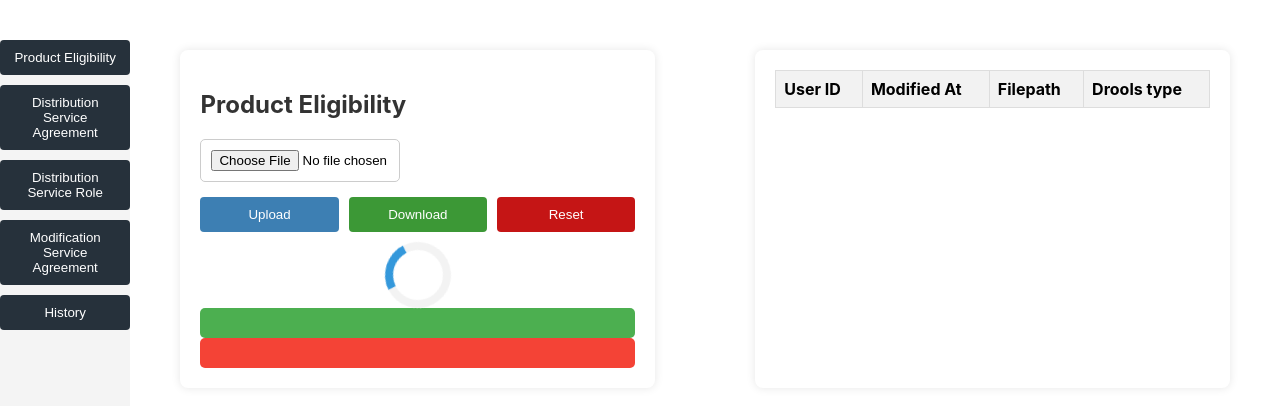
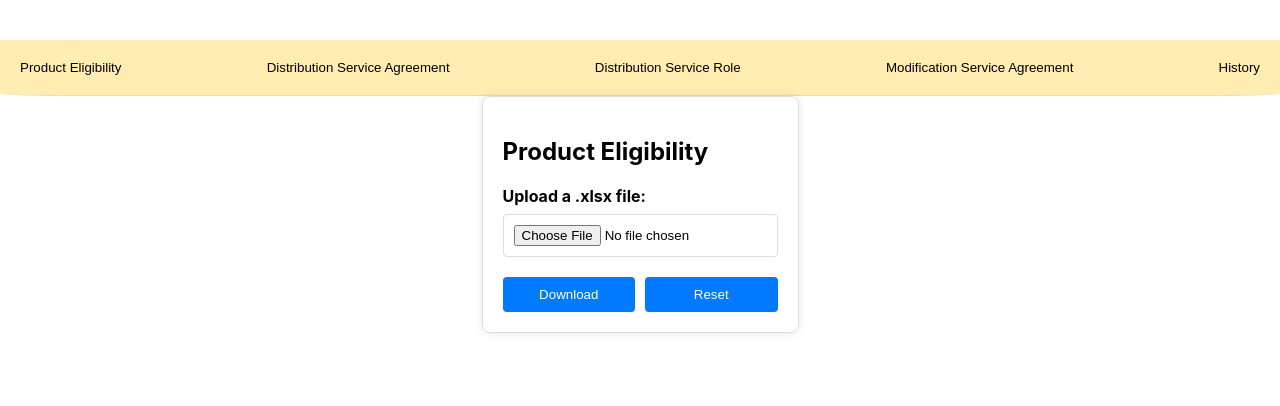
Before and after one commit to yeshdmits/demo-ui, a React (Create React App) app: page /drools in a window 1280 px wide. Both pictures are taken after a click on the button "Product Eligibility". Shown: the top 406 px of the page. Built offline with nearby package versions, Linux system fonts and the light colour scheme.

Commit message:
Small fixes

```diff
--- a/src/App.js
+++ b/src/App.js
@@ -6,7 +6,7 @@ import Drools from "./component/drools/Drools"
 
 function App() {
   return (
-    <Drools />
+    <div><Drools /></div>
   //   <Router>
   //     <Routes>
   //       <Route path="/" element={<Home/>} />
--- a/src/component/Button.js
+++ b/src/component/Button.js
@@ -1,8 +1,8 @@
 import React from 'react';
 
 
-const Button = ({ children, handleClick }) => {
-    return <button onClick={handleClick}>{children}</button>
+const Button = ({ children, handleClick, className }) => {
+    return <button className={className} onClick={handleClick}>{children}</button>
 }
 
 export default Button;
--- a/src/component/Loader.js
+++ b/src/component/Loader.js
@@ -1,6 +1,7 @@
 import React from 'react';
 
-const Loader = () => (
+const Loader = ({enabled}) => (
+    enabled &&
     <div id="loader-div">
         <div id="loader"></div>
     </div>
--- a/src/component/drools/Drools.js
+++ b/src/component/drools/Drools.js
@@ -1,5 +1,4 @@
-import React, { useState } from 'react';
-import "../../css/Drools.css"
+import React, { useState, useEffect } from 'react';
 import DroolsNavBar from './DroolsNavBar';
 import DroolsFormInput from './DroolsFormInput';
 import DroolsHistoryTable from './DroolsHistoryTable';
@@ -7,13 +6,14 @@ import DroolsHistoryTable from './DroolsHistoryTable';
 
 const Drools = () => {
   const [formName, setFormName] = useState(null);
-
+  const [history, setHistory] = useState(false);
+  useEffect(() => {}, [formName]);
 
   return (
   <div id='drools-div'>
-    <DroolsNavBar setForm={setFormName}/>
-    <DroolsFormInput name={formName}/>
-    <DroolsHistoryTable />
+    <DroolsNavBar setForm={setFormName} setHistory={setHistory} currentFormValue={formName} currentHistoryValue={history}/>
+    <DroolsFormInput name={formName} history={history}/>
+    <DroolsHistoryTable history={history}/>
   </div>
 )};
 
--- a/src/component/drools/DroolsFormInput.js
+++ b/src/component/drools/DroolsFormInput.js
@@ -1,35 +1,51 @@
-import React from 'react';
+import React, { useEffect, useState } from 'react';
 import Loader from '../Loader';
+import Button from '../Button';
+import {formMapping} from '../../constants'
 
-const formMapping = Object.freeze({
-  PR_EL: 'Product Eligibility',
-  D_SA: 'Distribution Service Agreement',
-  D_SR: 'Distribution Service Role',
-  M_SA:  'Modification Service Agreement'
-});
+import { uploadDrools } from '../../service/ApiService';
+
+const handleUpload = async (event, setLoading, setSuccess, setMessage, setError) => {
+  setLoading(true)
+  let response = await uploadDrools(event.target.files[0])
+  if (response.code === 200) {
+    setSuccess(true)
+  } else {
+    setError(true)
+  }
+  setLoading(false)
+  setMessage(response.message);
+  event.target.value = null;
+}
+
+
 const DroolsFormInput = ({name}) => {
+  const [isLoading, setLoading] = useState(false);
+  const [isSuccess, setSuccess] = useState(false);
+  const [message, setMessage] = useState('');
+  const [isError, setError] = useState(false);
+  useEffect(() => {}, [name]);
+
+
   return name && (
-    <section id="form">
-    <h1 id="formName">{formMapping[name]}</h1>
+    <section className='drools-form-section'>
+    <h1>{formMapping[name]}</h1>
     <form>
-      <div>
-        <input id="selectedFile" type="file" accept=".xlsx, .xls" required/>
+      <div className="drools-input-div">
+        <label htmlFor="fileInput">
+            Upload a .xlsx file:
+        </label>
+        <input id="fileInput" type="file" accept=".xlsx, .xls" required onChange={e => handleUpload(e, setLoading, setSuccess, setMessage, setError)}/>
       </div>
-      <div className="row">
-        <div className="col">
-          <button id="button-refresh" type="button">Upload</button>
-        </div>
-        <div className="col">
-          <button id="button-download" type="button" >Download</button>
-        </div>
-        <div className="col">
-          <button id="button-restore" type="button">Reset</button>
-        </div>
+      <div className='drools-action-buttons'>
+        {/* <Button className="button-upload" type="button" onClick={() => handleUpload(file, setLoading)}>Upload</Button> */}
+        <Button className="button-download" type="button" >Download</Button>
+        <Button className="button-restore" type="button">Reset</Button>
       </div>
     </form>
-    <Loader/>
-    <div id="success-message"></div>
-    <div id="error-message"></div>
+    <Loader enabled={isLoading}/>
+    {isSuccess && <div className="success-message">{message}</div>}
+    {isError && <div className="error-message">{message}</div>}
   </section>
 )};
 
--- a/src/component/drools/DroolsHistoryTable.js
+++ b/src/component/drools/DroolsHistoryTable.js
@@ -1,20 +1,33 @@
 import React from 'react';
 
-const DroolsHistoryTable = () => {
-    return <section id="table-container">
-    <table>
+const DroolsHistoryTable = ({history}) => {
+    return history && (
+    <section>
+    <table className='drools-history-table'>
       <thead>
       <tr>
-        <th>User ID</th>
-        <th>Modified At</th>
-        <th>Filepath</th>
-        <th>Drools type</th>
+        <th className='drools-history-head'>User ID</th>
+        <th className='drools-history-head'>Modified At</th>
+        <th className='drools-history-head'>Filepath</th>
+        <th className='drools-history-head'>Drools type</th>
       </tr>
       </thead>
-      <tbody id="table-body">
+      <tbody>
+      <tr>
+        <td className='drools-history-body'>User ID</td>
+        <td className='drools-history-body'>Modified At</td>
+        <td className='drools-history-body'>Filepath</td>
+        <td className='drools-history-body'>Drools type</td>
+      </tr>
+      <tr>
+        <td className='drools-history-body'>User ID</td>
+        <td className='drools-history-body'>Modified At</td>
+        <td className='drools-history-body'>Filepath</td>
+        <td className='drools-history-body'>Drools type</td>
+      </tr>
       </tbody>
     </table>
-  </section>
-}
+    </section>
+)};
 
 export default DroolsHistoryTable;
--- a/src/component/drools/DroolsNavBar.js
+++ b/src/component/drools/DroolsNavBar.js
@@ -1,17 +1,29 @@
 import React from 'react';
 import Button from "../Button"
+import {formMapping} from '../../constants'
 
 
+const DroolsNavBar = ({currentFormValue, setForm, currentHistoryValue, setHistory}) => {
+  const handleFormClick = (name) => {
+    setHistory(false)
+    if (currentFormValue === name) {
+      setForm(null);
+    } else {
+      setForm(name)
+    }
+  }
+  const handleHistoryClick = () => {
+      setForm(null);
+      setHistory(!currentHistoryValue);
+  }
 
-const DroolsNavBar = ({setForm}) => {
   return (
     <nav>
-      {/* <a id="loggedUserId"></a> */}
-      <Button handleClick={() => setForm("PR_EL")}>Product Eligibility</Button>
-      <Button handleClick={() => setForm("D_SA")}>Distribution Service Agreement</Button>
-      <Button handleClick={() => setForm("D_SR")}>Distribution Service Role</Button>
-      <Button handleClick={() => setForm("M_SA")}>Modification Service Agreement</Button>
-      <Button>History</Button>
+      <Button className="button-drools-nav" handleClick={() => handleFormClick("PR_EL")}>{formMapping.PR_EL}</Button>
+      <Button className="button-drools-nav" handleClick={() => handleFormClick("D_SA")}>{formMapping.D_SA}</Button>
+      <Button className="button-drools-nav" handleClick={() => handleFormClick("D_SR")}>{formMapping.D_SR}</Button>
+      <Button className="button-drools-nav" handleClick={() => handleFormClick("M_SA")}>{formMapping.M_SA}</Button>
+      <Button className="button-drools-nav" handleClick={() => handleHistoryClick()}>History</Button>
     </nav>
 )};
 
--- /dev/null
+++ b/src/constants.js
@@ -0,0 +1,6 @@
+export const formMapping = Object.freeze({
+    PR_EL: 'Product Eligibility',
+    D_SA: 'Distribution Service Agreement',
+    D_SR: 'Distribution Service Role',
+    M_SA:  'Modification Service Agreement'
+  });
--- a/src/css/Drools.css
+++ /dev/null
@@ -1,176 +0,0 @@
-nav {
-    margin-top: 40px;
-    background-color: #f4f4f4;
-    overflow: hidden;
-    width: 300px;
-  }
-
-  nav a {
-    display: block;
-    color: white;
-    text-align: left;
-    padding: 14px 16px;
-    text-decoration: none;
-    border-bottom: 1px solid #555;
-  }
-
-  section {
-    width: 1000px;
-    margin: 50px;
-    background-color: #fff;
-    padding: 20px;
-    border-radius: 8px;
-    box-shadow: 0 0 10px rgba(0, 0, 0, 0.1);
-  }
-
-  h1 {
-    font-size: 24px;
-    color: #333;
-    margin-bottom: 20px;
-  }
-
-  form {
-    display: flex;
-    flex-direction: column;
-    height: auto;
-  }
-
-  input {
-    margin-bottom: 15px;
-    padding: 8px;
-    width: 100%;
-    box-sizing: border-box;
-  }
-
-  .row {
-    display: flex;
-    gap: 10px;
-  }
-
-  .col {
-    flex: 1;
-  }
-
-  button, a {
-    display: block;
-    width: 100%;
-    padding: 10px;
-    text-align: center;
-    text-decoration: none;
-    color: #fff;
-    cursor: pointer;
-    border: none;
-    border-radius: 4px;
-    margin-bottom: 10px;
-    transition: background-color 0.3s ease;
-    background-color: #26313b;
-  }
-
-  #button-refresh {
-    background-color: #3d7fb3;
-  }
-  #button-download {
-    background-color: #3c9836;
-  }
-  #button-restore {
-    background-color: #c51515;
-  }
-
-  a {
-    background-color: #3d7fb3;
-  }
-
-  button:hover, a:hover {
-    background-color: #dce3dc !important;
-    color: #1b1f23;
-  }
-
-  #success-message {
-    padding: 15px;
-    background-color: #4CAF50;
-    color: #fff;
-    border-radius: 5px;
-  }
-  #error-message {
-    padding: 15px;
-    background-color: #f44336;
-    color: #fff;
-    border-radius: 5px;
-  }
-  #login-container {
-    display: flex;
-    flex-direction: column;
-    align-items: center;
-    margin-top: 50px;
-  }
-  #login-input-container {
-    display: flex;
-    gap: 10px;
-    align-items: center;
-  }
-  label {
-    font-weight: bold;
-    margin-right: 10px;
-  }
-  input {
-    padding: 10px;
-    border: 1px solid #ccc;
-    border-radius: 5px;
-    width: 200px;
-  }
-  #check-button {
-    background-color: #4CAF50;
-    color: white;
-    border: none;
-    padding: 10px;
-    border-radius: 5px;
-    cursor: pointer;
-  }
-  #success-login {
-    margin-top: 10px;
-    color: #4CAF50;
-    font-weight: bold;
-    display: none;
-  }
-  #error-login {
-    margin-top: 10px;
-    color: #f44336;
-    font-weight: bold;
-    display: none;
-  }
-  #proceed-button {
-    margin-top: 10px;
-    background-color: #dce3dc;
-    color: white;
-    border: none;
-    padding: 10px;
-    border-radius: 5px;
-    cursor: default;
-  }
-  #navbar-form {
-    display: flex;
-  }
-  #loggedUserId {
-    background: #4CAF50 !important;
-    cursor: default;
-    color: #fff !important;
-  }
-  table {
-    width: 100%;
-    border-collapse: collapse;
-    margin-bottom: 20px;
-  }
-
-  th, td {
-    border: 1px solid #ddd;
-    padding: 8px;
-    text-align: left;
-  }
-
-  th {
-    background-color: #f2f2f2;
-  }
-  #drools-div {
-    display: flex;
-    justify-content: space-around;
-  }
--- a/src/index.css
+++ b/src/index.css
@@ -5,6 +5,12 @@ body {
     sans-serif;
   -webkit-font-smoothing: antialiased;
   -moz-osx-font-smoothing: grayscale;
+}
+
+.app {
+  min-height: 100dvh;
+  display: flex;
+  flex-direction: column;
 }
 
 code {
@@ -26,7 +32,162 @@ code {
   justify-content: center;
 }
 
+
+html {
+  min-height: 100dvh;
+}
+
 @keyframes spin {
   0% { transform: rotate(0deg); }
   100% { transform: rotate(360deg); }
 }
+
+nav {
+  margin-top: 40px;
+  background-color: #f4f4f4;
+  overflow: hidden;
+}
+
+#drools-div {
+  display: flex;
+  justify-content: space-around;
+  flex-direction: column;
+}
+
+/* Add this to your CSS file or styles section of your React component */
+
+.drools-form-section {
+  max-width: 600px;
+  margin: 0 auto;
+  padding: 20px;
+  border: 1px solid #ddd;
+  border-radius: 8px;
+  box-shadow: 0 0 10px rgba(0, 0, 0, 0.1);
+}
+
+.drools-form-section h1 {
+  font-size: 24px;
+  margin-bottom: 20px;
+}
+
+.drools-input-div {
+  margin-bottom: 20px;
+}
+
+.drools-input-div label {
+  display: block;
+  margin-bottom: 8px;
+  font-weight: bold;
+}
+
+.drools-input-div input {
+  width: 100%;
+  padding: 10px;
+  border: 1px solid #ddd;
+  border-radius: 4px;
+  box-sizing: border-box;
+}
+
+.drools-action-buttons {
+  display: flex;
+  flex-wrap: wrap;
+  gap: 10px;
+}
+
+.button-upload,
+.button-download,
+.button-restore {
+  flex: 1;
+  padding: 10px;
+  background-color: #007bff;
+  color: #fff;
+  border: none;
+  border-radius: 4px;
+  cursor: pointer;
+}
+
+.button-upload:hover,
+.button-download:hover,
+.button-restore:hover {
+  background-color: #0056b3;
+}
+
+.success-message,
+.error-message {
+  margin-top: 20px;
+  padding: 10px;
+  border-radius: 4px;
+}
+
+.success-message {
+  background-color: #d4edda;
+  border: 1px solid #c3e6cb;
+  color: #155724;
+}
+
+.error-message {
+  background-color: #f8d7da;
+  border: 1px solid #f5c6cb;
+  color: #721c24;
+}
+
+/* Media Query for Mobile Screens */
+@media screen and (max-width: 600px) {
+  .drools-action-buttons {
+    flex-direction: column;
+  }
+
+  .button-upload,
+  .button-download,
+  .button-restore {
+    flex: none;
+    width: 100%;
+    margin-bottom: 10px;
+  }
+}
+
+/* Add this to your CSS file or styles section of your React component */
+
+nav {
+  display: flex;
+  align-items: center;
+  justify-content: space-between;
+  background-color: #ffedb1;
+  padding: 10px;
+  border-bottom: 1px solid #ddd;
+  border-radius: 0 0 5% 5%;
+}
+
+.nav-items {
+  display: flex;
+  gap: 10px;
+}
+
+.button-drools-nav {
+  padding: 10px;
+  background-color: #ffedb1;
+  color: #000;
+  border: none;
+  border-radius: 4px;
+  cursor: pointer;
+}
+
+.button-drools-nav:hover {
+  background-color: #0056b3;
+}
+
+.drools-history-table {
+  width: 100%;
+  border-collapse: collapse;
+  margin-bottom: 20px;
+}
+
+.drools-history-head, .drools-history-body {
+  border: 1px solid #ddd;
+  padding: 8px;
+  text-align: left;
+}
+
+.drools-history-head {
+  background-color: #f2f2f2;
+}
--- /dev/null
+++ b/src/service/ApiService.js
@@ -0,0 +1,11 @@
+const uploadDrools = async (file) => {
+
+    await delay(2000)
+    return {"code": 200, "message": "File has been uploaded"};
+}
+
+const delay = ms => new Promise(
+    resolve => setTimeout(resolve, ms)
+)
+
+export {uploadDrools};
```
